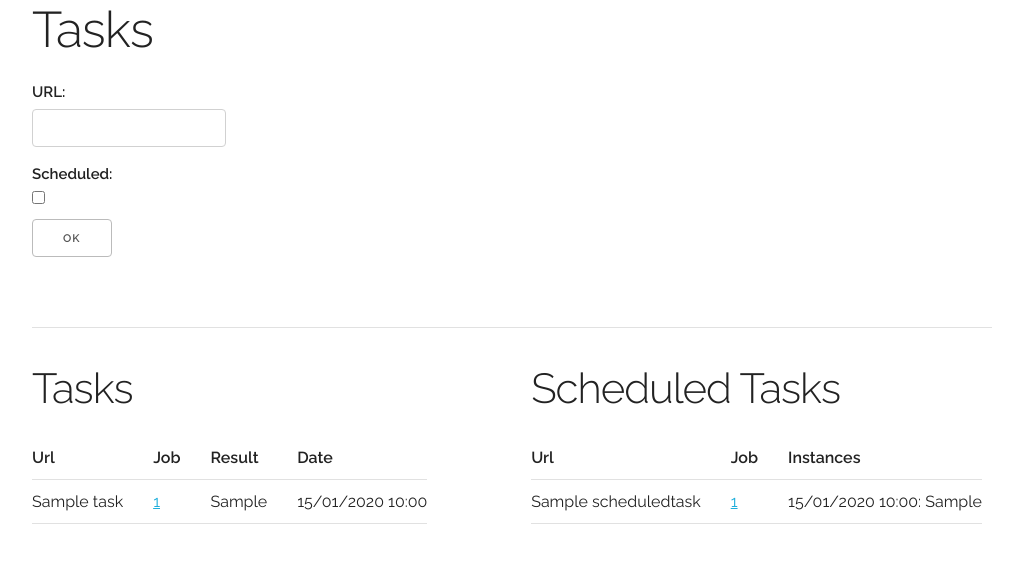
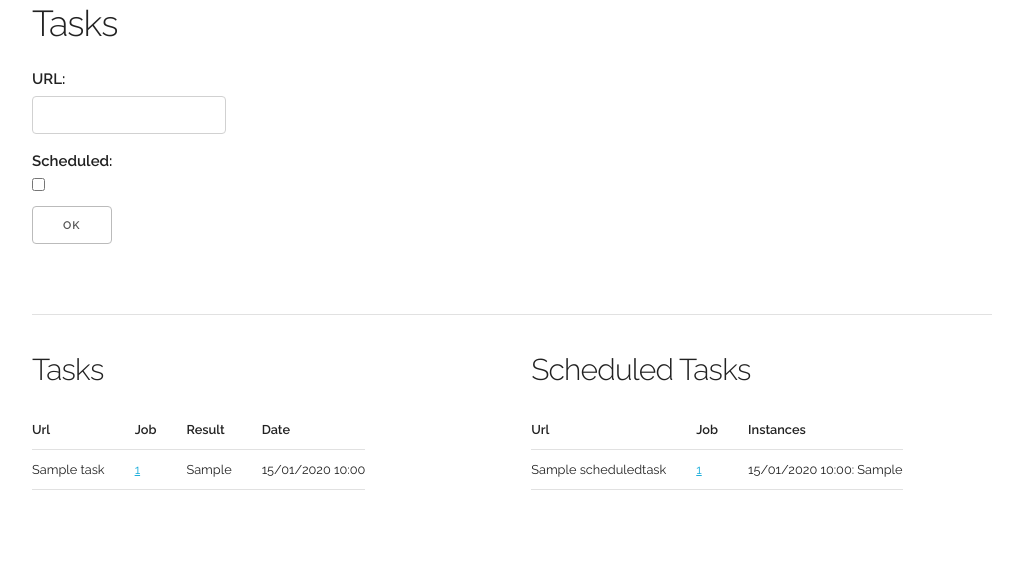
Before and after one commit to spapas/django-test-rq, a Django app: template tasks/templates/tasks_home.html in a window 1280 px wide. Shown: the top 563 px of the page, without its empty margins (128-1151 px from the left). Run offline with Django 3.2, Linux system fonts and the light colour scheme; the template is opened without the code that fills it: values that come from a table or form of the project are taken from there, others are empty; tables that the repository leaves empty hold one stand-in row (values such as "Sample post"); parts of the project's set-up code (start-up, migrations or seed data) failed here and were passed over.

Commit message:
Some styling

```diff
--- a/tasks/templates/base.html
+++ b/tasks/templates/base.html
@@ -4,6 +4,11 @@
         <link href='//fonts.googleapis.com/css?family=Raleway:400,300,600' rel='stylesheet' type='text/css'>
         <link rel="stylesheet" href="{% static 'css/normalize.css' %}">
         <link rel="stylesheet" href="{% static 'css/skeleton.css' %}">
+        <style>
+            table {
+                font-size: 0.85em;
+            }
+        </style>
         <meta charset="utf-8">
         <meta name="viewport" content="width=device-width, initial-scale=1">
     </head>
--- a/tasks/templates/tasks_home.html
+++ b/tasks/templates/tasks_home.html
@@ -1,6 +1,6 @@
 {% extends "base.html" %}
 {% block content %}
-<h1>Tasks</h1>
+<h3>Tasks</h3>
 <div class="row">
     <div class="twelve columns">
         <form method='POST'>
@@ -13,8 +13,8 @@
 <hr />
 <div class="row">
     <div class="six columns">
-        <h2>Tasks</h2>
-        <table class="">
+        <h4>Tasks</h4>
+        <table>
             <thead><tr><th>Url</th><th>Job</th><th>Result</th><th>Date</th></tr></thead>
             <tbody>
                 {% for task in tasks %}
@@ -28,8 +28,8 @@
         </table>
     </div>
     <div class="six columns">
-        <h2>Scheduled Tasks</h2>
-        <table class="">
+        <h4>Scheduled Tasks</h4>
+        <table>
             <thead><tr><th>Url</th><th>Job</th><th>Instances</th></tr></thead>
             <tbody>
                 {% for task in scheduled_tasks %}
```
